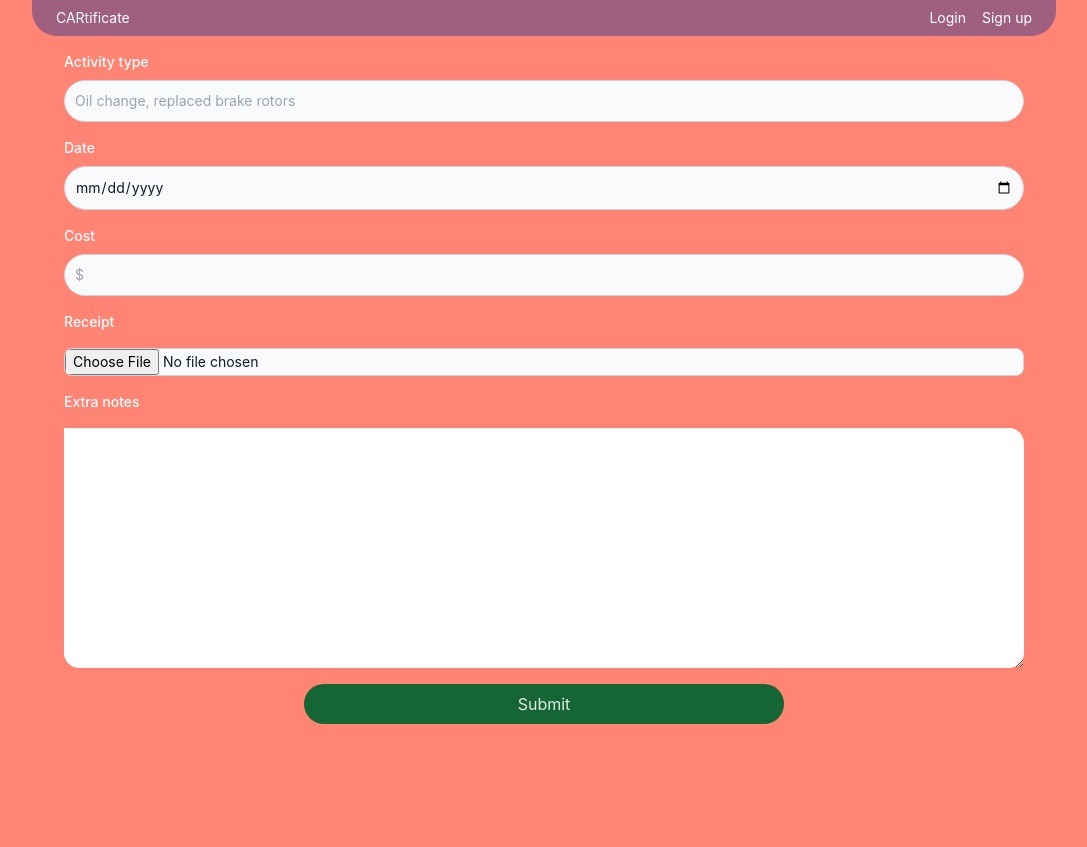
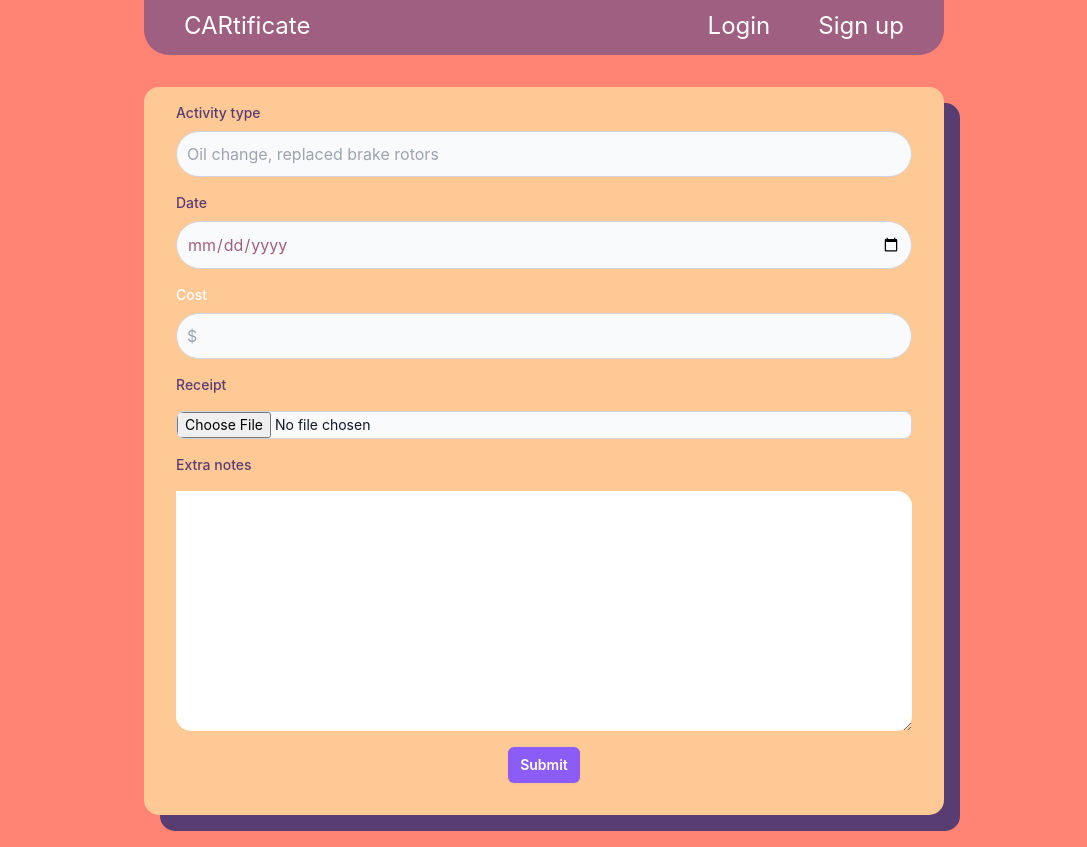
Before and after one commit to NeggFriedRice/cartificate-frontend, a React (Vite) app: page /updates/new in a window 1280 px wide. Shown: the whole page, without its empty margins (96-1183 px from the left). Before the commit the page ends 800 px from the top, so only its background shows below. Built offline with nearby package versions, Linux system fonts and the light colour scheme; no server answers.

Commit message:
Fix date input bug when adding new entry

```diff
--- a/src/components/Login.jsx
+++ b/src/components/Login.jsx
@@ -47,14 +47,14 @@ export default function Login({setUser, setIsLoggedIn}) {
 
     return (
         <div className="flex justify-center px-4 py-12">
-            <div className="bg-setPeach py-4 rounded-[50px] w-[350px] shadow-block-md shadow-setPurpleDark">
+            <div className="bg-setPeach py-4 rounded-[50px] w-[350px] lg:w-[550px] shadow-block-md shadow-setPurpleDark">
                 <div className="">
-                    <h2 className="text-center text-lg font-bold leading-9 tracking-tight text-setPurpleDark">Sign in to your account</h2>
+                    <h2 className="text-center text-lg lg:text-[1.5rem] lg:mt-8 font-bold leading-9 tracking-tight text-setPurpleDark">Sign in to your account</h2>
                 </div>
                 <div className="mt-10 sm:mx-auto sm:w-full sm:max-w-sm">
                     <form className="space-y-6 px-4"  onSubmit={submitHandler}>
                     <div>
-                        <label className="block text-sm font-medium leading-6 text-setPurpleDark">Username</label>
+                        <label className="block text-sm lg:text-[1.25rem] font-medium leading-6 text-setPurpleDark">Username</label>
                         <div className="mt-2">
                         <input id="email" name="username" onChange={changeHandler} required className="block w-full rounded-md border-0 py-1.5 text-setPurpleLight shadow-sm ring-1 ring-inset ring-gray-300 placeholder:text-gray-400 focus:ring-2 focus:ring-inset focus:ring-violet-600 sm:text-sm sm:leading-6 bg-white" />
                         </div>
@@ -62,14 +62,14 @@ export default function Login({setUser, setIsLoggedIn}) {
 
                     <div>
                         <div className="flex items-center justify-between">
-                        <label className="block text-sm font-medium leading-6 text-setPurpleDark">Password</label>
+                        <label className="block text-sm lg:text-[1.25rem] font-medium leading-6 text-setPurpleDark">Password</label>
                         </div>
                         <div className="mt-2">
                         <input id="password" name="password" onChange={changeHandler} required className="block w-full rounded-md border-0 py-1.5 text-setPurpleLight shadow-sm ring-1 ring-inset ring-gray-300 placeholder:text-gray-400 focus:ring-2 focus:ring-inset focus:ring-violet-600 sm:text-sm sm:leading-6 bg-white" />
                         </div>
                     </div>
                     <div className="flex justify-center">
-                        <button type="submit" className="flex w-[50%] justify-center rounded-md transition-all duration-1000 bg-violet-500 px-3 py-1.5 text-sm font-semibold leading-6 text-white shadow-sm hover:bg-violet-400 focus-visible:outline focus-visible:outline-2 focus-visible:outline-offset-2 focus-visible:outline-violet-600 mb-4">Sign in</button>
+                        <button type="submit" className="flex w-[50%] justify-center rounded-md transition-all duration-1000 bg-violet-500 px-3 py-1.5 text-sm font-semibold leading-6 text-white shadow-sm hover:bg-violet-400 focus-visible:outline focus-visible:outline-2 focus-visible:outline-offset-2 focus-visible:outline-violet-600 mb-4 lg:text-[1.25rem] lg:py-3">Sign in</button>
                     </div>
                     </form>
                 </div>
--- a/src/components/NavBar.jsx
+++ b/src/components/NavBar.jsx
@@ -17,26 +17,28 @@ const NavBar = ({user, setUser, setIsLoggedIn, getUpdates}) => {
     console.log(user)
   }
 
+  const navbarFormat = "text-white px-2 lg:text-[1.5rem] lg:px-6 lg:py-2"
+
   return (
     <>
     <div className="flex justify-center">
-      <nav className="w-[80vw] bg-setPurpleLight rounded-b-[25px]" role="navigation">
+      <nav className="w-[80vw] lg:w-[800px] lg:h-[55px] bg-setPurpleLight rounded-b-[25px]" role="navigation">
         <div className="flex justify-between py-2 px-4 text-sm">
           <div className="flex">
             <Link to="/">
-              <button className="text-white px-2 ">CARtificate</button>
+              <button className={navbarFormat}>CARtificate</button>
             </Link>
             {user && <Link to="/updates/new">
-              <button className="text-white px-2">Add</button>
+              <button className={navbarFormat}>Add</button>
             </Link>}
           </div>
           <div className="flex">
             {!user && <Link to="/login">
-              <button  className="text-white px-2">Login</button>
+              <button  className={navbarFormat}>Login</button>
             </Link>}
-            {user && <button type="button" onClick={logOut} className="text-white px-2">Sign out</button>}
+            {user && <button type="button" onClick={logOut} className="text-white px-2 lg:text-[1.5rem]">Sign out</button>}
             {!user && <Link to="/register">
-              <button  className="text-white px-2">Sign up</button>
+              <button  className={navbarFormat}>Sign up</button>
             </Link>}
             {/* <button type="button" onClick={getUser}>Get User details</button> */}
           </div>
--- a/src/components/ShowUpdate.jsx
+++ b/src/components/ShowUpdate.jsx
@@ -10,24 +10,24 @@ const ShowUpdate = ({ updates, filtered, user }) => {
   return (
     <>
     <div className="flex justify-center">
-      <div className="w-[350px] text-md p-4">
+      <div className="w-[350px] lg:w-[750px] text-md p-4">
 
           <ul>
             {!filtered || filtered.length == 0 ?
-            <div className="flex justify-center py-8">
-              <p className="text-setPurpleDark">Get your maintenance started!</p>
+            <div className="flex justify-center py-8 mt-24 bg-setPeach rounded-full shadow-block-md shadow-setPurpleDark">
+              <p className="text-setPurpleDark lg:text-[1.5rem]">Get your maintenance started!</p>
             </div>
             :
             filtered.map((update, index) =>
               <li key={index} className="py-3">
-                <div className="bg-setPeach p-2 rounded-r-[15px] rounded-bl-[15px] text-setPurpleDark shadow-block-smmd shadow-setPurpleDark">
+                <div className="bg-setPeach p-2 rounded-r-[15px] rounded-bl-[15px] text-setPurpleDark shadow-block-smmd shadow-setPurpleDark lg:w-[700px] lg:py-6">
                   <Link to={`updates/${update._id}`}>
                     <div className="grid grid-cols-3 mx-2">
-                      <h3 className="text-lg col-span-2">{index + 1}. {update.activity}</h3>
-                      <h3 className="ml-auto">${update.cost}</h3>
+                      <h3 className="text-lg lg:text-[1.5rem] col-span-2">{index + 1}. {update.activity}</h3>
+                      <h3 className="ml-auto lg:text-[1.5rem]">${update.cost}</h3>
                     </div>
                   </Link>
-                  <p className="px-2 text-setPurpleLight text-sm">{dateMod(update.date)}</p>
+                  <p className="px-2 text-setPurpleLight text-sm lg:text-[1rem]">{dateMod(update.date)}</p>
                 </div>
               </li>)}
           </ul>
--- a/src/components/SingleUpdate.jsx
+++ b/src/components/SingleUpdate.jsx
@@ -35,7 +35,7 @@ const SingleUpdate = ({ id, deleteUpdate, updates, setUpdates }) => {
                             <h3 className="text-[1.5rem] text-setPurpleDark">{entry.activity}</h3>
                             <button type="button" className="bg-red-500 rounded-lg px-2 text-sm h-[30px] m-4" onClick={deleteHandler}>Delete</button>
                         </div>
-                        <div className="text-setPurpleDark">
+                        <div className="text-setPurpleDark py-4">
                             <h3 className="text-[1.25rem]">Cost: <span className="text-setPurpleLight">${entry.cost}</span></h3>
                             {entry && <h3 className="text-[1.25rem]">Date: <span className="text-setPurpleLight">{dateMod(entry.date)}</span></h3>}
                             <p className="text-[1.25rem]">Notes:</p>
--- a/src/components/UpdateForm.jsx
+++ b/src/components/UpdateForm.jsx
@@ -23,17 +23,12 @@ const UpdateForm = ({updates, addUpdate}) => {
     setActivity({...activity,
       [name]: value})
       console.log(activity)
-  }
-
-  function dateMod(string) {
-    let dateString = String(string).split(' ')
-    let monthDayYear = dateString.slice(1, 4).join(' ')
-    return monthDayYear
+    console.log(activity)
   }
 
   async function submitHandler(event) {
     event.preventDefault()
-    activity.date = dateMod(date)
+    activity.date = activity.date
     await addUpdate(activity)
     console.log(activity)
     nav('/')
@@ -44,12 +39,12 @@ const UpdateForm = ({updates, addUpdate}) => {
     console.log(activity)
   }
 
-  const inputFormat = 'bg-gray-50 border border-gray-300 text-gray-900 sm:text-sm rounded-full focus:ring-primary-600 focus:border-primary-600 block w-full p-2.5'
-  const headingFormat = 'block mb-2 text-sm font-medium text-white text-[1.25rem]'
+  const inputFormat = 'bg-gray-50 border border-gray-300 text-gray-900 sm:text-sm rounded-full focus:ring-primary-600 focus:border-primary-600 block w-full p-2.5 text-setPurpleLight'
+  const headingFormat = 'block mb-2 text-sm font-medium text-setPurpleDark text-[1.25rem]'
 
   return (
     <>
-    <div className="flex justify-center">
+    <div className="flex justify-center bg-setPeach my-8 rounded-[15px] shadow-block-md shadow-setPurpleDark">
       <form onSubmit={submitHandler} className="w-[100%] px-8">
         <div className="my-4">
           <h2 className={headingFormat}>Activity type</h2>
@@ -79,9 +74,9 @@ const UpdateForm = ({updates, addUpdate}) => {
         </div>
         <h2 className={headingFormat}>Extra notes</h2>
         <div className="flex flex-col my-4">
-          <textarea className="textarea bg-white mb-4 text-black" rows="10" name="notes" value={activity.notes} onChange={changeHandler}></textarea>
+          <textarea className="textarea bg-white mb-4 text-setPurpleLight" rows="10" name="notes" value={activity.notes} onChange={changeHandler}></textarea>
           <div className="flex justify-center">
-           <button className="bg-green-800 w-[50%] rounded-full py-2" type="submit">Submit</button>
+           <button className="rounded-md transition-all duration-1000 bg-violet-500 px-3 py-1.5 text-sm font-semibold leading-6 text-white shadow-sm hover:bg-violet-400 focus-visible:outline focus-visible:outline-2 focus-visible:outline-offset-2 focus-visible:outline-violet-600 mb-4" type="submit">Submit</button>
           </div>
         </div>
       </form>
--- a/tailwind.config.js
+++ b/tailwind.config.js
@@ -5,6 +5,11 @@ export default {
     "./src/**/*.{js,ts,jsx,tsx}",
   ],
   theme: {
+    screens: {
+      'xs': '431px',
+      'lg': '800px',
+      'xxl': '2000px'
+    },
     extend: {
       boxShadow: {
         'block-xs': '0.25rem 0.25rem black',
```
Also changed, not shown: src/components/Register.jsx (+6 -6 lines).
